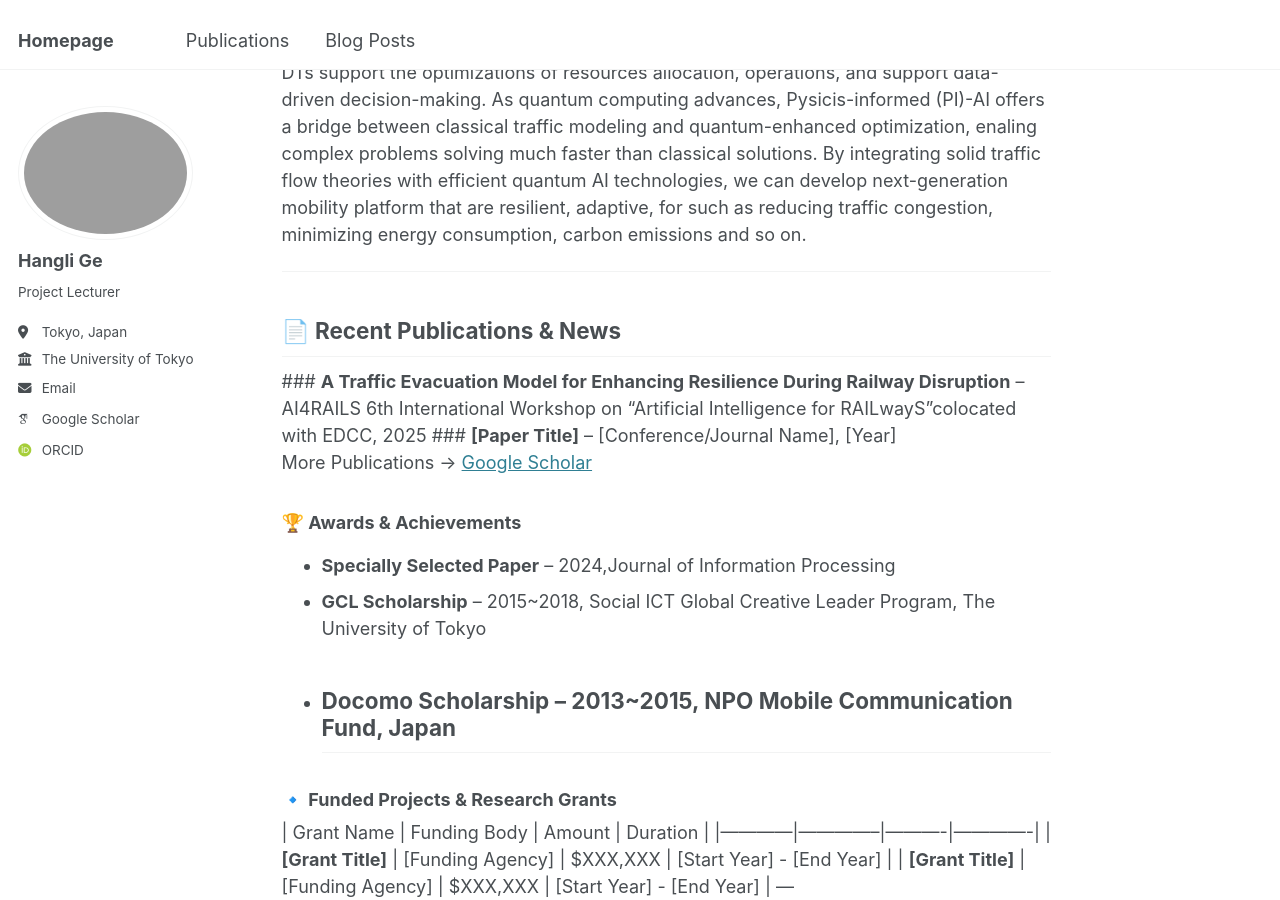
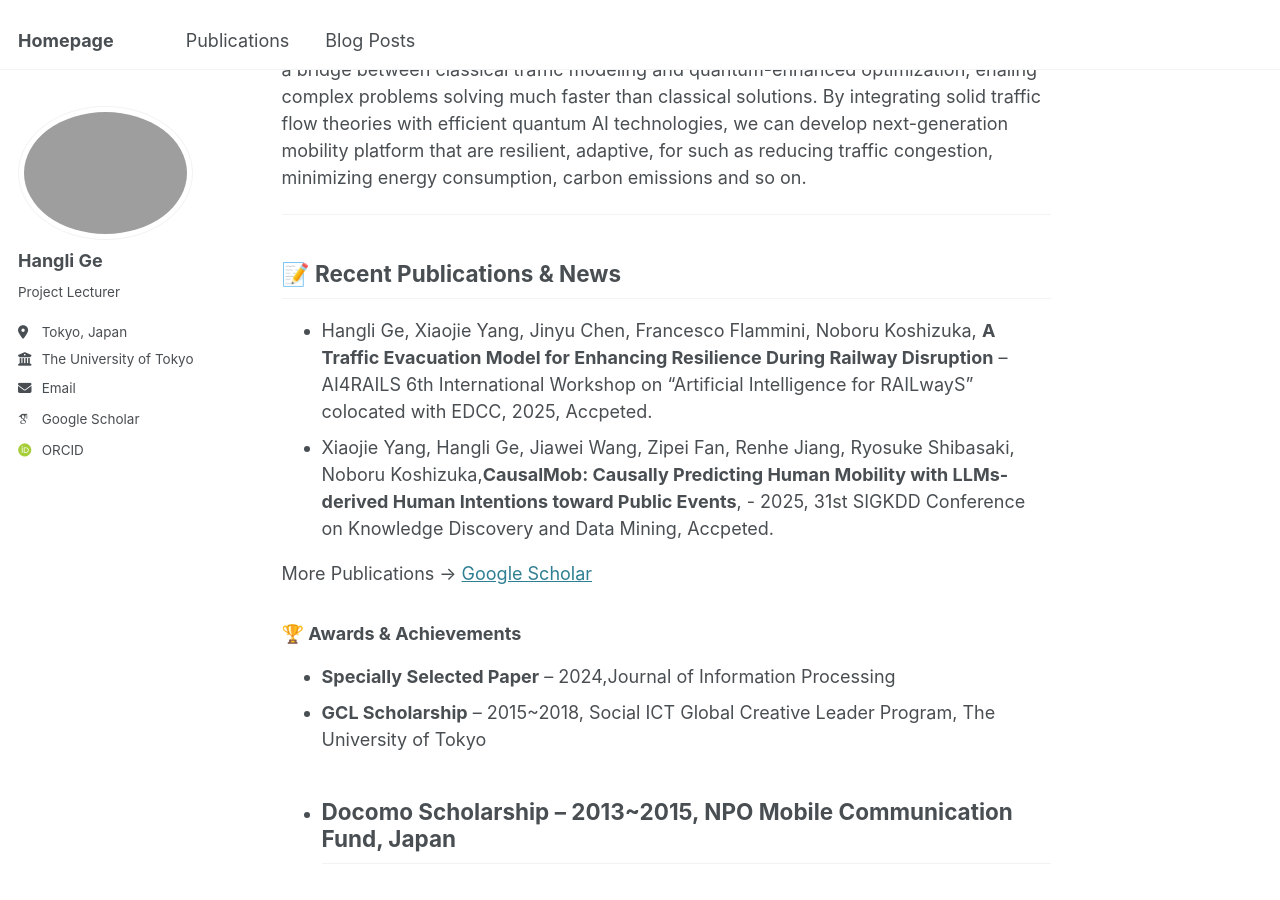
Before and after one commit to christie888/christie888.github.io, a Jekyll site: the page built from _pages/about.md, in a window 1280 px wide and 900 px high, scrolled down 1150 px. Built offline with Jekyll 4.4.1, drawn with Linux system fonts in a browser that asks for light colours; some web fonts are replaced; some of the changed text lies outside the part shown.

Commit message:
Update about.md

```diff
--- a/_pages/about.md
+++ b/_pages/about.md
@@ -46,9 +33,10 @@ As quantum computing advances, Pysicis-informed (PI)-AI offers a bridge between
 
 ---
 
-## 📄 Recent Publications & News
- ### **A Traffic Evacuation Model for Enhancing Resilience During Railway Disruption** – AI4RAILS 6th International Workshop on “Artificial Intelligence for RAILwayS”colocated with EDCC, 2025
- ### **[Paper Title]** – [Conference/Journal Name], [Year]
+## 📝 Recent Publications & News
+ - Hangli Ge, Xiaojie Yang, Jinyu Chen, Francesco Flammini, Noboru Koshizuka, **A Traffic Evacuation Model for Enhancing Resilience During Railway Disruption** – AI4RAILS 6th International Workshop on “Artificial Intelligence for RAILwayS” colocated with EDCC, 2025, Accpeted.
+ - Xiaojie Yang, Hangli Ge, Jiawei Wang, Zipei Fan, Renhe Jiang, Ryosuke Shibasaki, Noboru Koshizuka,**CausalMob: Causally Predicting Human Mobility with LLMs-derived Human Intentions toward Public Events**, - 2025, 31st SIGKDD Conference on Knowledge Discovery and Data Mining, Accpeted.
+
 More Publications -> [Google Scholar](https://scholar.google.com/citations?user=8lFqJGMAAAAJ&hl=en)
 
 ### 🏆 Awards & Achievements
```
Also changed, not shown: other parts of _pages/about.md (+1 -14 lines).
